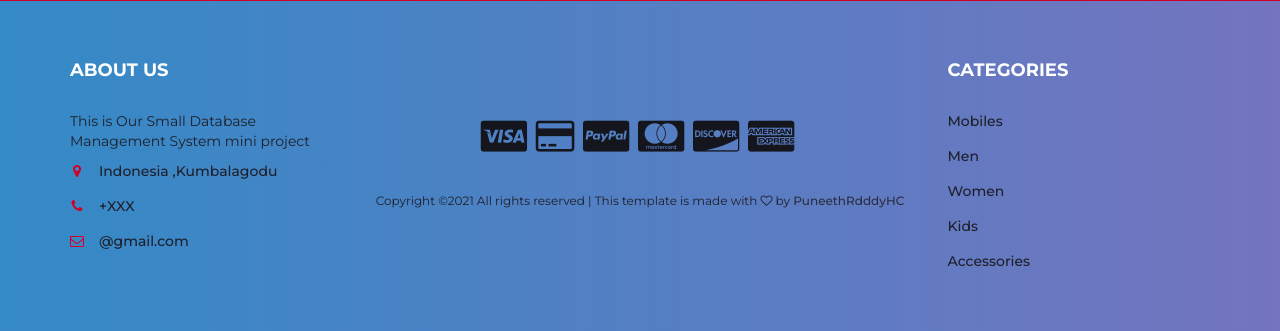
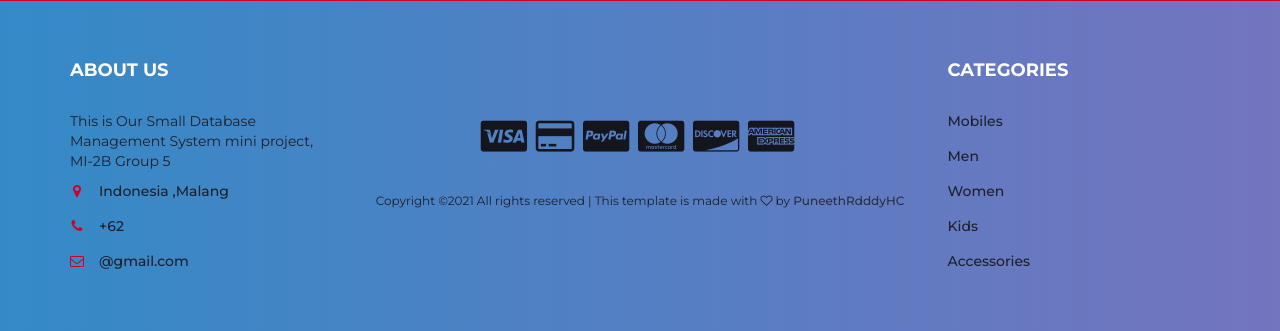
Before and after one commit to BabyFace-Creation/proyek1baru, a PHP site: page /myfiles/ in a window 1280 px wide. Shown: the part 2882-3213 px from the top of the page. Run offline with PHP 8.4, Linux system fonts and the light colour scheme; data comes from the database, SQL or seed files in the repository; some libraries are stand-ins or nearby versions.

Commit message:
fixing footer

```diff
--- a/footer.php
+++ b/footer.php
@@ -8,10 +8,11 @@
 						<div class="col-md-3 col-xs-6">
 							<div class="footer">
 								<h3 class="footer-title">About Us</h3>
-								<p>This is Our Small Database Management System mini project</p>
+								<p>This is Our Small Database Management System mini project,
+								MI-2B Group 5</p>
 								<ul class="footer-links">
-									<li><a href="#"><i class="fa fa-map-marker"></i>Indonesia ,Kumbalagodu</a></li>
-									<li><a href="#"><i class="fa fa-phone"></i>+XXX</a></li>
+									<li><a href="#"><i class="fa fa-map-marker"></i>Indonesia ,Malang</a></li>
+									<li><a href="#"><i class="fa fa-phone"></i>+62</a></li>
 									<li><a href="#"><i class="fa fa-envelope-o"></i>@gmail.com</a></li>
 								</ul>
 							</div>
```
